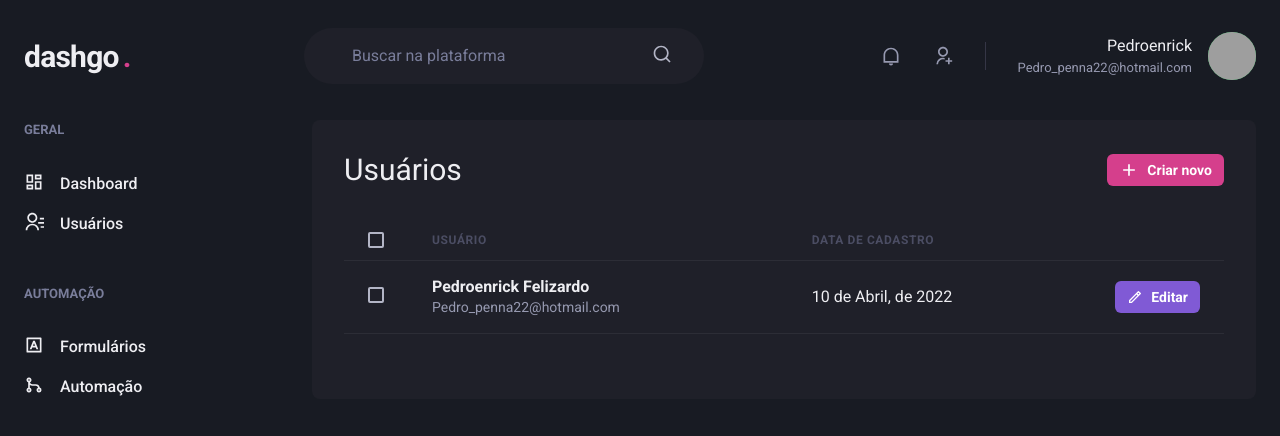
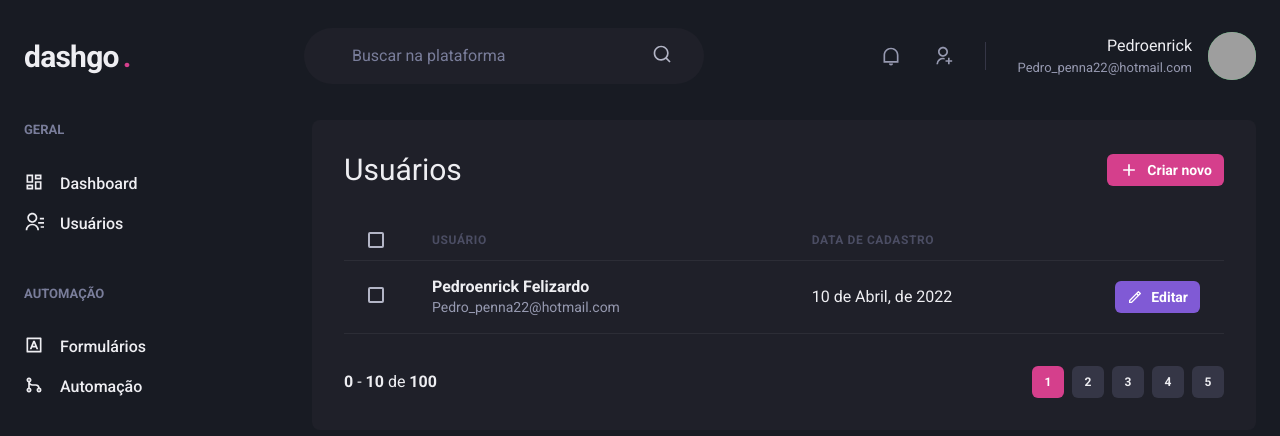
Before and after one commit to Pedroenrick/godash, a Next.js app: page /users in a window 1280 px wide. Shown: the top 436 px of the page. Built offline with nearby package versions, Linux system fonts and the light colour scheme; grey boxes are pictures that could not be loaded.

Commit message:
Adicionando componentes de paginação

```diff
--- /dev/null
+++ b/src/components/Pagination.tsx
@@ -0,0 +1,70 @@
+import { Box, Button, HStack } from "@chakra-ui/react";
+
+export function Pagination() {
+  return (
+    <HStack mt="8" justify="space-between" align="center" spacing="6">
+      <Box>
+        <strong>0</strong> - <strong>10</strong> de <strong>100</strong>
+      </Box>
+      <HStack spacing="2">
+      <Button
+        size="sm"
+        fontSize="xs"
+        width="4"
+        colorScheme="pink"
+        disabled
+        _disabled={{ bgColor: "pink.500", cursor: "default" }}
+      >
+        1
+      </Button>
+      <Button
+        size="sm"
+        fontSize="xs"
+        width="4"
+        bgColor="gray.700"
+        _hover={{
+          bgColor: "gray.500",
+        }}
+      >
+        2
+      </Button>
+
+      <Button
+        size="sm"
+        fontSize="xs"
+        width="4"
+        bgColor="gray.700"
+        _hover={{
+          bgColor: "gray.500",
+        }}
+      >
+        3
+      </Button>
+
+      <Button
+        size="sm"
+        fontSize="xs"
+        width="4"
+        bgColor="gray.700"
+        _hover={{
+          bgColor: "gray.500",
+        }}
+      >
+        4
+      </Button>
+
+      <Button
+        size="sm"
+        fontSize="xs"
+        width="4"
+        bgColor="gray.700"
+        _hover={{
+          bgColor: "gray.500",
+        }}
+      >
+        5
+      </Button>
+      </HStack>
+    </HStack>
+  );
+}
--- a/src/pages/users/index.tsx
+++ b/src/pages/users/index.tsx
@@ -15,6 +15,7 @@
 } from "@chakra-ui/react";
 import { RiAddLine, RiPencilLine } from "react-icons/ri";
 import { Header } from "../../components/Header";
+import { Pagination } from "../../components/Pagination";
 import { Sidebar } from "../../components/Sidebar";
 
 export default function UserList() {
@@ -82,6 +83,7 @@
               </Tr>
             </Tbody>
           </Table>
+          <Pagination/>
         </Box>
       </Flex>
     </Box>
```
